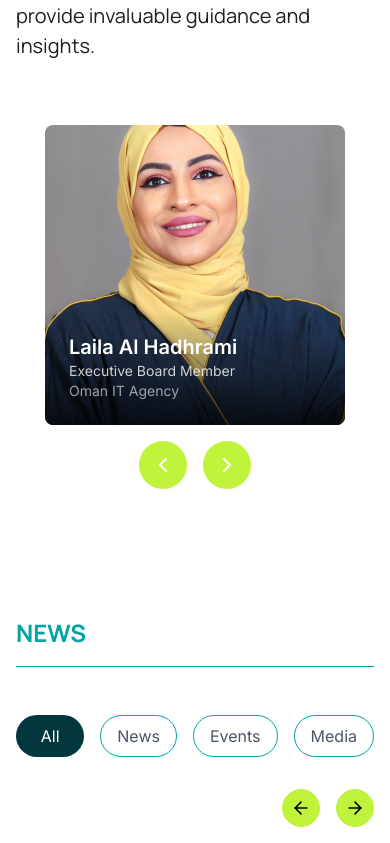
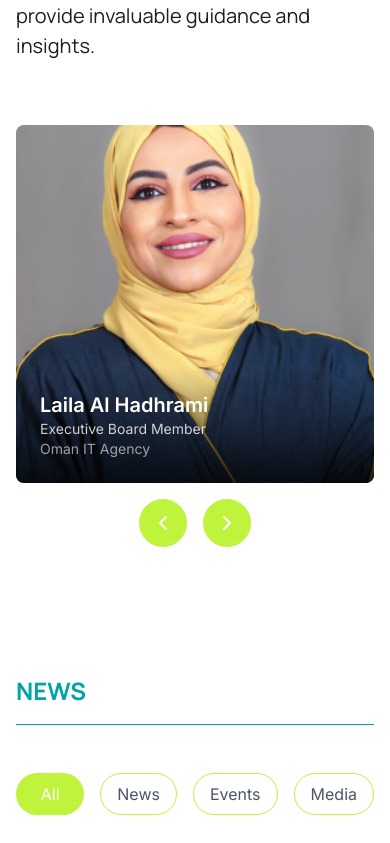
Before and after one commit to shaikmohammed9009/tresconholding, a Next.js app: page / in a window 390 px wide. Shown: the part 8661-9504 px from the top of the page. Built offline with nearby package versions, Linux system fonts and the light colour scheme; a web font is replaced by a local one.

Commit message:
initial commit

```diff
--- a/components/sections/advisory/advisory-slider.jsx
+++ b/components/sections/advisory/advisory-slider.jsx
@@ -17,6 +17,31 @@ export function AdvisorySlider() {
     setCurrentIndex((prev) => (prev - 1 + advisoryMembers.length) % advisoryMembers.length);
   };
 
+  // Calculate visible cards based on screen size
+  const getVisibleCards = () => {
+    const cards = [];
+    const cardsToShow = {
+      base: 1, // mobile
+      md: 2,  // tablet
+      lg: 3   // desktop
+    };
+
+    // Get window width using client-side check
+    const isClient = typeof window !== 'undefined';
+    const width = isClient ? window.innerWidth : 0;
+
+    let numCards = cardsToShow.base;
+    if (width >= 1024) numCards = cardsToShow.lg;
+    else if (width >= 768) numCards = cardsToShow.md;
+
+    for (let i = 0; i < numCards; i++) {
+      const index = (currentIndex + i) % advisoryMembers.length;
+      cards.push(advisoryMembers[index]);
+    }
+
+    return cards;
+  };
+
   return (
     <motion.div
       initial={{ opacity: 0, x: 20 }}
@@ -25,38 +50,40 @@ export function AdvisorySlider() {
       transition={{ duration: 0.8 }}
       className="relative"
     >
-      <div className="relative aspect-square max-w-[300px] mx-auto">
+      <div className="grid grid-cols-1 md:grid-cols-2 lg:grid-cols-3 gap-6">
         <AnimatePresence mode="wait">
+          {getVisibleCards().map((member, index) => (
             <motion.div
-            key={currentIndex}
-            initial={{ opacity: 0, x: 100 }}
+              key={`${member.id}-${index}`}
+              initial={{ opacity: 0, x: 50 }}
               animate={{ opacity: 1, x: 0 }}
-            exit={{ opacity: 0, x: -100 }}
-            transition={{ duration: 0.3 }}
-            className="absolute inset-0"
+              exit={{ opacity: 0, x: -50 }}
+              transition={{ duration: 0.3, delay: index * 0.1 }}
+              className="relative aspect-square"
             >
               <Image
-              src={advisoryMembers[currentIndex].image}
-              alt={advisoryMembers[currentIndex].name}
+                src={member.image}
+                alt={member.name}
                 fill
                 className="object-cover rounded-lg"
                 priority
               />
 
-            {/* Member info overlay */}
               <div className="absolute bottom-0 left-0 right-0 bg-gradient-to-t from-black/80 to-transparent p-6 rounded-b-lg">
                 <h4 className="text-white text-xl font-semibold">
-                {advisoryMembers[currentIndex].name}
+                  {member.name}
                 </h4>
                 <p className="text-white/80 text-sm">
-                {advisoryMembers[currentIndex].title}
+                  {member.title}
                 </p>
                 <p className="text-white/60 text-sm">
-                {advisoryMembers[currentIndex].organization}
+                  {member.organization}
                 </p>
               </div>
             </motion.div>
+          ))}
         </AnimatePresence>
+      </div>
 
       {/* Navigation buttons */}
       <div className="absolute -bottom-16 left-1/2 -translate-x-1/2 flex space-x-4">
@@ -75,7 +102,6 @@ export function AdvisorySlider() {
           <ChevronRight className="w-6 h-6 text-white" />
         </button>
       </div>
-      </div>
     </motion.div>
   );
 }
--- a/components/sections/news/news-card.jsx
+++ b/components/sections/news/news-card.jsx
@@ -13,7 +13,7 @@ export function NewsCard({ item, index }) {
       transition={{ duration: 0.5, delay: index * 0.1 }}
       className="group relative bg-white rounded-lg overflow-hidden shadow-lg"
     >
-      <div className="relative h-48 sm:h-64">
+      <div className="relative  h-48 sm:h-64">
         <Image
           src={item.image}
           alt={item.title}
--- a/components/sections/news/news-carousel.jsx
+++ b/components/sections/news/news-carousel.jsx
@@ -2,12 +2,22 @@
 
 import { useState } from 'react';
 import { motion, AnimatePresence } from 'framer-motion';
-import { ChevronLeft, ChevronRight ,ArrowLeft, ArrowRight } from 'lucide-react';
+import { ChevronLeft, ChevronRight } from 'lucide-react';
 import { NewsCard } from './news-card';
+import { useWindowSize } from '../../../hooks/useWindowSize';
 
 export function NewsCarousel({ items }) {
   const [currentIndex, setCurrentIndex] = useState(0);
-  const itemsPerPage = 3;
+  const { width } = useWindowSize();
+
+  // Determine items per page based on screen size
+  const getItemsPerPage = () => {
+    if (width >= 1024) return 3; // desktop
+    if (width >= 768) return 2;  // tablet
+    return 1; // mobile
+  };
+
+  const itemsPerPage = getItemsPerPage();
   const totalPages = Math.ceil(items.length / itemsPerPage);
 
   const nextSlide = () => {
@@ -29,17 +39,17 @@ export function NewsCarousel({ items }) {
         <div className="flex justify-end space-x-4 mb-6">
           <button
             onClick={prevSlide}
-            className="p-2 rounded-full border border-[#C0F43C] hover:bg-[#A0D12D] bg-[#C0F43C] hover:text-white transition-colors"
+            className="p-2 rounded-full border bg-[#C0F43C] border-[#C0F43C] hover:bg-[#C0F43C] hover:text-white transition-colors"
             aria-label="Previous slide"
           >
-            <ArrowLeft className="w-5 h-5 text-black" />
+            <ChevronLeft className="w-5 h-5" />
           </button>
           <button
             onClick={nextSlide}
-            className="p-2 rounded-full border border-[#C0F43C] hover:bg-[#A0D12D] bg-[#C0F43C] hover:text-white transition-colors"
+            className="p-2 rounded-full border bg-[#C0F43C] border-[#C0F43C] hover:bg-[#C0F43C] hover:text-white transition-colors"
             aria-label="Next slide"
           >
-            <ArrowRight className="w-5 h-5 text-black" />
+            <ChevronRight className="w-5 h-5" />
           </button>
         </div>
       )}
@@ -47,10 +57,9 @@ export function NewsCarousel({ items }) {
       <AnimatePresence mode="wait">
         <motion.div
           key={currentIndex}
-          initial={{ opacity: 0, x: 100 }}
+          initial={{ opacity: 0, x: 50 }}
           animate={{ opacity: 1, x: 0 }}
-          exit={{ opacity: 0, x: -100 }}
-          transition={{ duration: 0.5, ease: "easeInOut" }}
+          exit={{ opacity: 0, x: -50 }}
           className="grid grid-cols-1 md:grid-cols-2 lg:grid-cols-3 gap-8"
         >
           {currentItems.map((item, index) => (
--- a/components/sections/news/news-slider.jsx
+++ b/components/sections/news/news-slider.jsx
@@ -31,14 +31,14 @@ export function NewsSlider() {
         <div className="absolute -bottom-16 left-1/2 -translate-x-1/2 flex space-x-4">
           <button
             onClick={prevPage}
-            className="p-3 rounded-full bg-[#00A5A3] hover:bg-[#00A5A3]/90 transition-colors"
+            className="p-3 rounded-full bg-[#C0F43C] hover:bg-[#C0F43C]/90 transition-colors"
             aria-label="Previous page"
           >
             <ChevronLeft className="w-6 h-6 text-white" />
           </button>
           <button
             onClick={nextPage}
-            className="p-3 rounded-full bg-[#00A5A3] hover:bg-[#00A5A3]/90 transition-colors"
+            className="p-3 rounded-full bg-[#C0F43C] hover:bg-[#C0F43C]/90 transition-colors"
             aria-label="Next page"
           >
             <ChevronRight className="w-6 h-6 text-white" />
--- a/components/sections/news/news-tabs.jsx
+++ b/components/sections/news/news-tabs.jsx
@@ -7,16 +7,16 @@ const tabs = ['All', 'News', 'Events', 'Media'];
 
 export function NewsTabs({ activeTab, setActiveTab }) {
   return (
-    <div className="flex space-x-4 mb-8">
+    <div className="flex space-x-4 alignItems-[center] mb-8">
       {tabs.map((tab) => (
         <button
           key={tab}
           onClick={() => setActiveTab(tab)}
           className={cn(
-            "px-4 py-2 rounded-full transition-colors w-[115px]",
+            "px-4 py-2 rounded-full transition-colors w-[120px] items-center",
             activeTab === tab
-              ? "bg-[#01373D] text-white"
-              : "text-gray-600 hover:text-[#01373D] border border-[#00A5A3]"
+              ? "bg-[#C0F43C] text-white"
+              : "text-gray-600 hover:text-[#C0F43C] border border-[#C0F43C]"
           )}
         >
           {tab}
--- /dev/null
+++ b/hooks/useWindowSize.js
@@ -0,0 +1,26 @@
+"use client";
+
+import { useState, useEffect } from 'react';
+
+export function useWindowSize() {
+  const [windowSize, setWindowSize] = useState({
+    width: typeof window !== 'undefined' ? window.innerWidth : 0,
+    height: typeof window !== 'undefined' ? window.innerHeight : 0,
+  });
+
+  useEffect(() => {
+    function handleResize() {
+      setWindowSize({
+        width: window.innerWidth,
+        height: window.innerHeight,
+      });
+    }
+
+    window.addEventListener('resize', handleResize);
+    handleResize(); // Initial size
+
+    return () => window.removeEventListener('resize', handleResize);
+  }, []);
+
+  return windowSize;
+}
```
Lines whose indentation alone changed are shown as unchanged.
